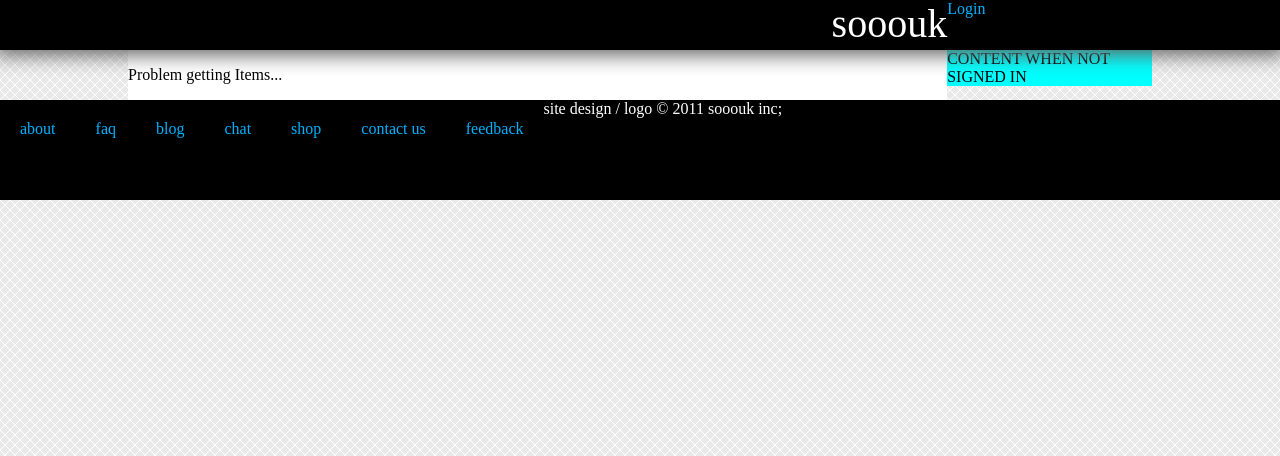
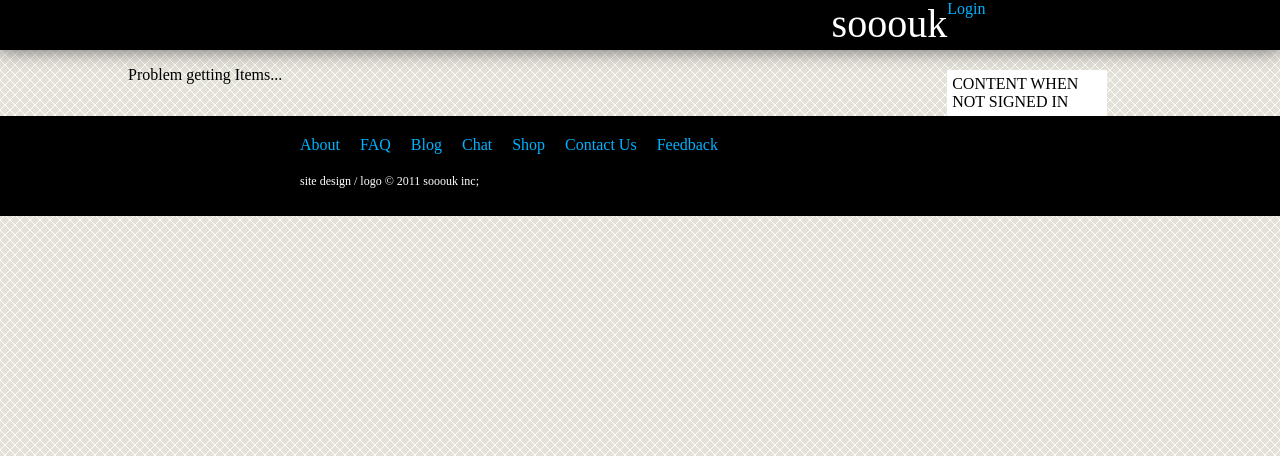
Before and after one commit to captDaylight/sk, a Django app: template sk/templates/sooouk/index.html in a window 1280 px wide. Shown: the top 456 px of the page. Run offline with Django 3.2, Linux system fonts and the light colour scheme; the template is opened without the code that fills it, so the values that code supplies are empty.

Commit message:
working on css

```diff
--- a/sk/media/css/style.css
+++ b/sk/media/css/style.css
@@ -3,7 +3,7 @@
 	background-image: url(/media/x-pattern.gif);
 	background-repeat: repeat;
 	color: black;
-	background-color: #e9e9e9;
+	background-color: #E4E1D8;
 	padding: 0px;
 	margin: 0px;
 	font-family: Futura;
@@ -16,7 +16,7 @@
 }
 
 img{
-	max-height: 500px;
+	max-height: 300px;
 }
 
 /* head content section */
@@ -24,9 +24,9 @@
 	background: black;
 	height: 50px;
 	width: 100%;
-	-webkit-box-shadow: 0px 0px 20px 5px rgba(100, 100, 100, 50);
-	-moz-box-shadow: 0px 0px 20px 5px rgba(100, 100, 100, 50);
-	box-shadow: 0px 0px 20px 5px rgba(100, 100, 100, 50);
+	-webkit-box-shadow: 0px 0px 20px 0px rgba(100, 100, 100, 50);
+	-moz-box-shadow: 0px 0px 20px 0px rgba(100, 100, 100, 50);
+	box-shadow: 0px 0px 20px 0px rgba(100, 100, 100, 50);
 	z-index: 1;
 }
 
@@ -63,8 +63,6 @@
 }
 
 
-
-
 /* main content section */
 .mainbody{
 	min-height: 100%;
@@ -75,20 +73,25 @@
 	display: block;
 	z-index: -1;
 	position: relative;
+
 }
 
 .content{
-	background-color: white;
 	width: 80%;
 	float:left;
 	position:relative;
+	-webkit-box-shadow: 0px 0px 10px 10px rgba(0, , , 1);
+	-moz-box-shadow: 0px 0px 10px 10px rgba(0, , , 1);
+	box-shadow: 0px 0px 10px 10px rgba(0, , , 1);
 }
 
 .rightbar{
-	background-color: aqua;
+	margin-top: 20px;
+	padding: 5px;
 	float:left;
-	width:20%;
+	width:150px;
 	position:relative;
+	background-color: white;
 }
 .footer{
 	width: 100%;
@@ -102,14 +105,18 @@
 
 
 /* item styling */
-
 .item{
 	background-color: gray;
 	float: right;
-	margin: 2px;
+	margin: 5px;
 	width: 150px;
 	height: 150px;
 	cursor: pointer;
+	display:inline-block;
+	-webkit-box-shadow: 0px 0px 10px 10px rgba(0, , , 1);
+	-moz-box-shadow: 0px 0px 10px 10px rgba(0, , , 1);
+	box-shadow: 0px 0px 10px 10px rgba(0, , , 1);
+
 }
 
 .item:hover .itemtitle{
@@ -121,6 +128,9 @@
 	background-color: red;
 	width: 146px;
 	padding: 2px;
+	position:absolute;
+	left:0px;
+	top: 0px;
 }
 
 .avatarsmall{
@@ -135,5 +145,21 @@
 
 .footerinfo{
 	float:left;
-	margin: 20px;
+	margin-top: 20px;
+	margin-right:10px;
+	margin-left: 10px;
+	margin-bottom: 10px;
 }
+
+.copyright{
+	float:left;
+	clear:both;
+	margin: 10px;
+	font-size: 12px;
+}
+
+.footercontent{
+	margin-left: auto;
+	margin-right: auto;
+	width:700px;
+}
--- /dev/null
+++ b/sk/sooouk/admin.py
@@ -0,0 +1,6 @@
+from sooouk.models import *
+from django.contrib import admin
+
+admin.site.register(UserProfile)
+admin.site.register(Item)
+admin.site.register(Vote)
--- a/sk/templates/base.html
+++ b/sk/templates/base.html
@@ -4,6 +4,7 @@
         <meta http-equiv="Content-Type" content="text/html;charset=utf-8" />
         <link rel="stylesheet" style="text/css" href="{{MEDIA_URL}}css/style.css">
      	<script src="{{MEDIA_URL}}js/jquery-1.5.1.min.js" type="text/javascript"></script>
+     	<title> S O O O U K</title>
         {% block head %}{% endblock %}
     </head>
     <body>
@@ -56,14 +57,16 @@
         </div>
 
         <div class="footer">
-			<div class="footerinfo"><a>about</a></div>
-			<div class="footerinfo"><a>faq</a></div>
-			<div class="footerinfo"><a>blog</a></div>
-			<div class="footerinfo"><a>chat</a></div>
-			<div class="footerinfo"><a>shop</a></div>
-			<div class="footerinfo"><a>contact us</a></div>
-			<div class="footerinfo"><a>feedback</a></div>
-			site design / logo &copy; 2011 sooouk inc;
+        	<div class="footercontent">
+        		<div class="footerinfo"><a>About</a></div>
+				<div class="footerinfo"><a>FAQ</a></div>
+				<div class="footerinfo"><a>Blog</a></div>
+				<div class="footerinfo"><a>Chat</a></div>
+				<div class="footerinfo"><a>Shop</a></div>
+				<div class="footerinfo"><a>Contact Us</a></div>
+				<div class="footerinfo"><a>Feedback</a></div>
+				<div class="copyright">site design / logo &copy; 2011 sooouk inc;</div>
+        	</div>
 		</div>
     </body>
 </html>
--- a/sk/templates/comments/form.html
+++ b/sk/templates/comments/form.html
@@ -16,5 +16,5 @@
         <input class="submit-post" name="post" type="submit" value="Submit" />
    </form>
 {% else %}
-    I'm sorry, but you must be <a href="/login/">logged in</a> to submit comments.
+    <div class="commentnotlogged">I'm sorry, but you must be <a href="/login/">logged in</a> to submit comments.</div>
 {% endif %}
--- a/sk/templates/sooouk/index.html
+++ b/sk/templates/sooouk/index.html
@@ -26,7 +26,9 @@
 	{% for item in latest_item_list %}
 	<a href="/item/{{item.id}}">
 		<div class="item">
-			<img src="{{item.photourl}}" style="width: 100%; height: 100%;"/>
+			<div>
+				<img src="{{item.photourl}}" style="width: 100%; height: 100%;"/>
+			</div>
 			<div class="itemtitle">
 				{{item.title}}
 			</div>
```
Also changed, not shown: sk/media/css/style_item.css (+105 -11 lines), sk/templates/comments/list.html (+20 -10 lines), sk/templates/sooouk/item.html (+9 -10 lines), sk/templates/sooouk/passport.html (+32 -0 lines), 1 other file.
